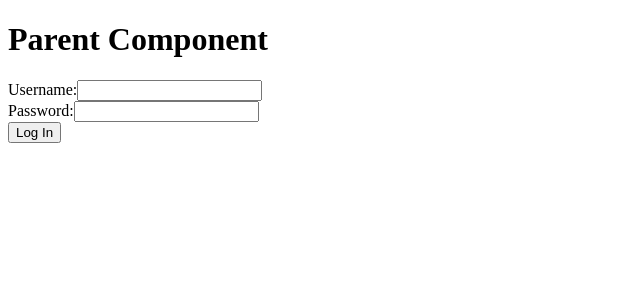
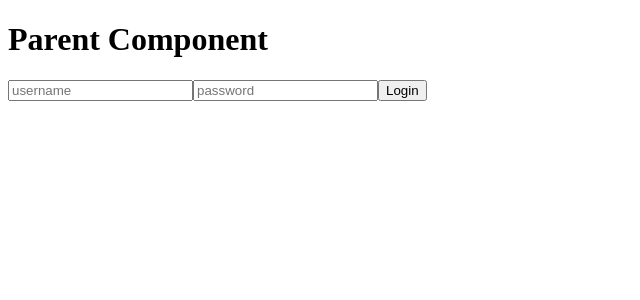
Before and after one commit to acciojob/lift-state-up-5-aanshu-kumar, a React app: page / in a window 1280 px wide. Shown: the top 300 px of the page, without its empty margins (0-640 px from the left). Built offline with nearby package versions, Linux system fonts and the light colour scheme.

Commit message:
Update LoginForm.js

```diff
--- a/src/components/LoginForm.js
+++ b/src/components/LoginForm.js
@@ -1,50 +1,27 @@
-import React, { useState } from "react";
-import PropTypes from "prop-types"; // For type checking
-
-const LoginForm = ({ onLogin }) => {
-  const [username, setUsername] = useState("");
-  const [password, setPassword] = useState("");
-
-  const handleSubmit = (e) => {
-    e.preventDefault();
-    // Basic validation
-    if (username.trim() && password.trim()) {
-      onLogin(); // Lifting state up to parent
-    } else {
-      alert("Please enter both username and password.");
-    }
-  };
-
+import React from "react";
+import "./../styles/App.css";
+const LoginForm = ({ isLoggedIn, setLoggedIn }) => {
   return (
-    <form onSubmit={handleSubmit} className="login-form">
-      <div>
-        <label htmlFor="username">Username:</label>
-        <input
-          type="text"
-          id="username"
-          value={username}
-          onChange={(e) => setUsername(e.target.value)}
-          required
-        />
-      </div>
-      <div>
-        <label htmlFor="password">Password:</label>
-        <input
-          type="password"
-          id="password"
-          value={password}
-          onChange={(e) => setPassword(e.target.value)}
-          required
-        />
-      </div>
-      <button type="submit">Log In</button>
-    </form>
+    <>
+      {isLoggedIn ? (
+        <p className="logged-in-heading">You are logged in!</p>
+      ) : (
+        <div className="form-container">
+          <form className="login-form">
+            <input type="text" placeholder="username" className="form-input" />
+            <input
+              type="password"
+              placeholder="password"
+              className="form-input"
+            />
+            <button onClick={() => setLoggedIn(true)} className="form-button">
+              Login
+            </button>
+          </form>
+        </div>
+      )}
+    </>
   );
 };
 
-// PropType validation
-LoginForm.propTypes = {
-  onLogin: PropTypes.func.isRequired,
-};
-
 export default LoginForm;
```
